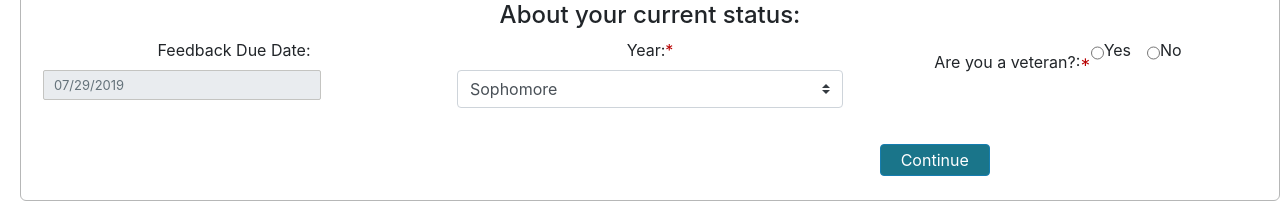
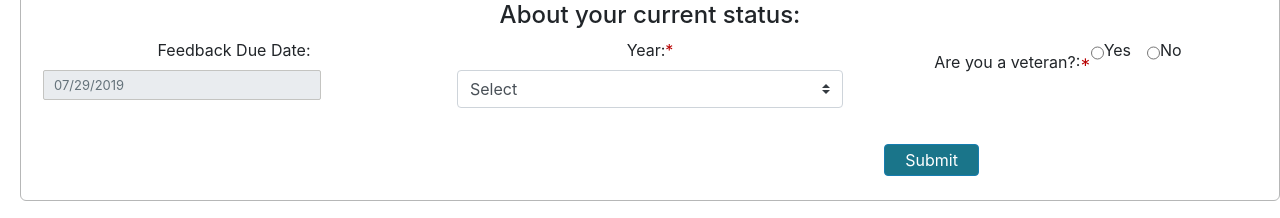
Before and after one commit to hpissei/Hackathon2019ReactJS, a React (Create React App) app: page /Verification in a window 1280 px wide. Shown: the part 851-1069 px from the top of the page. Built offline with nearby package versions, Linux system fonts and the light colour scheme; no server answers.

Commit message:
Contact details console errors fixed

```diff
--- a/src/Evaluators/Verfication/ContactDetails/ContactDetails.js
+++ b/src/Evaluators/Verfication/ContactDetails/ContactDetails.js
@@ -60,31 +60,31 @@ const ContactDetails = () => {
                     <div className="col-12">
                         <h4>About your current status:</h4>
                     </div>
-                    <div class="col-md-6 col-lg-4">
-                        <div class="form-group">
+                    <div className="col-md-6 col-lg-4">
+                        <div className="form-group">
                             <label id="labelProfile_0" >
                                 Feedback Due Date:
                             </label>
                             <div id="dvDateSelector">
-                                <input class="form-control customizedDateField smalltxt valid" data-field-type-id="3" data-standard-fields="1" data-visibility-id="2" id="CandidateAdditionalFields_0__ResponseValue" name="CandidateAdditionalFields[0].ResponseValue" readOnly="readonly" type="text" value="07/29/2019" />
-                                    <span class="field-validation-valid" data-valmsg-for="CandidateAdditionalFields[0].AdditionalFieldLabel" data-valmsg-replace="true"></span>
-                                    <div><span id="ErrorSpan_0" class="error-msg"></span></div>
+                                <input className="form-control customizedDateField smalltxt valid" data-field-type-id="3" data-standard-fields="1" data-visibility-id="2" id="CandidateAdditionalFields_0__ResponseValue" name="CandidateAdditionalFields[0].ResponseValue" readOnly="readonly" type="text" defaultValue="07/29/2019" />
+                                    <span className="field-validation-valid" data-valmsg-for="CandidateAdditionalFields[0].AdditionalFieldLabel" data-valmsg-replace="true"></span>
+                                    <div><span id="ErrorSpan_0" className="error-msg"></span></div>
                             </div>
                             </div>
                         </div>
 
-                    <div class="col-md-6 col-lg-4">
-                        <div class="form-group">
-                            <label id="labelProfile_1" for="CandidateAdditionalFields_1__ResponseValue">
+                    <div className="col-md-6 col-lg-4">
+                        <div className="form-group">
+                            <label id="labelProfile_1" >
                                 Year:
-                      <span class="req-star">*</span>
+                      <span className="req-star">*</span>
                             </label>
-                            <select class="form-control custom-select" data-error-required="Please select year" data-field-type-id="2" data-standard-fields="2" data-visibility-id="3" id="CandidateAdditionalFields_1__ResponseValue" name="CandidateAdditionalFields[1].ResponseValue" onchange="validateFormat(1)"><option value="">Select</option>
-                                <option value="1">Freshman</option>
-                                <option selected="selected" value="2">Sophomore</option>
-                                <option value="3">Junior</option>
-                                <option value="4">Senior</option>
-                            </select><span class="field-validation-valid" data-valmsg-for="CandidateAdditionalFields[1].AdditionalFieldLabel" data-valmsg-replace="true"></span>                      <div><span id="ErrorSpan_1" class="error-msg"></span></div>
+                            <select className="form-control custom-select" data-error-required="Please select year" data-field-type-id="2" data-standard-fields="2" data-visibility-id="3" id="CandidateAdditionalFields_1__ResponseValue" name="CandidateAdditionalFields[1].ResponseValue"><option defaultValue="">Select</option>
+                                <option defaultValue="1">Freshman</option>
+                                <option defaultValue="2">Sophomore</option>
+                                <option defaultValue="3">Junior</option>
+                                <option defaultValue="4">Senior</option>
+                            </select><span className="field-validation-valid" data-valmsg-for="CandidateAdditionalFields[1].AdditionalFieldLabel" data-valmsg-replace="true"></span>                      <div><span id="ErrorSpan_1" className="error-msg"></span></div>
                         </div>
                     </div>
 
@@ -96,14 +96,14 @@ const ContactDetails = () => {
                       <span className="req-star">*</span>
                             </label>
                             <div className="custom-control-inline">
-                                <input  data-error-required="Please select are you a veteran?" data-field-type-id="4" data-standard-fields="3" data-visibility-id="3" id="CandidateAdditionalFields_2__ResponseValue" name="CandidateAdditionalFields[2].ResponseValue" onClick="validateRadioFields(2)" type="radio" value="5" />
+                                <input  data-error-required="Please select are you a veteran?" data-field-type-id="4" data-standard-fields="3" data-visibility-id="3" id="CandidateAdditionalFields_2__ResponseValue" name="CandidateAdditionalFields[2].ResponseValue"  type="radio" defaultValue="5" />
                                     <span>Yes</span>
                       </div>
                                 <div className="custom-control-inline">
-                                    <input data-error-required="Please select are you a veteran?" data-field-type-id="4" data-standard-fields="3" data-visibility-id="3" id="CandidateAdditionalFields_2__ResponseValue" name="CandidateAdditionalFields[2].ResponseValue" onclick="validateRadioFields(2)" type="radio" value="6" />
+                                    <input data-error-required="Please select are you a veteran?" data-field-type-id="4" data-standard-fields="3" data-visibility-id="3" id="CandidateAdditionalFields_2__ResponseValue" name="CandidateAdditionalFields[2].ResponseValue"  type="radio" defaultValue="6" />
                                         <span>No</span>
                       </div>
-                                    <span className="field-validation-valid" data-valmsg-for="CandidateAdditionalFields[2].AdditionalFieldLabel" data-valmsg-replace="true" id="spErrCandidateAdditionalFields_0__Value"></span>                    <div><span id="ErrorSpan_2" class="error-msg"></span></div>
+                                    <span className="field-validation-valid" data-valmsg-for="CandidateAdditionalFields[2].AdditionalFieldLabel" data-valmsg-replace="true" id="spErrCandidateAdditionalFields_0__Value"></span>                    <div><span id="ErrorSpan_2" className="error-msg"></span></div>
                                 </div>
                             </div>
 
@@ -122,7 +122,7 @@ const ContactDetails = () => {
                     </div>
                     <div className="col-lg-4 text-right">
                         <Link to="/EvaluatorIndex">
-                            <input className="icons-group-horize btn-blue" id="btnContinue" name="btnSubmit" type="submit" value="Continue"  />
+                            <input className="icons-group-horize btn-blue" id="btnContinue" name="btnSubmit" type="submit" defaultValue="Continue"  />
                         </Link>
                     </div>
                 </div>
--- a/src/Evaluators/Verfication/Verification.js
+++ b/src/Evaluators/Verfication/Verification.js
@@ -11,8 +11,8 @@ const Verification = (props) => {
     alert(props.location.search.substring(4,props.location.search.length));
 
     $.ajax({
-        url: 'http://10.0.0.9:56345/api/Candidate/',
-        data: props.location.search.substring(4,props.location.search.length),
+        url: 'http://localhost:56345/api/Candidate/' + props.location.search.substring(4,props.location.search.length),
+        //data: props.location.search.substring(4,props.location.search.length),
         success: function(response){
             alert(response);
         },
```
